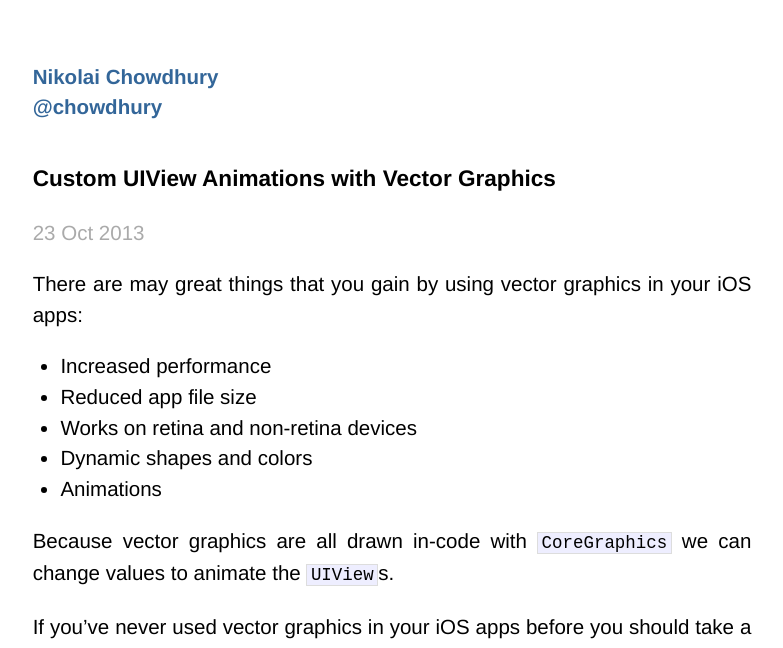
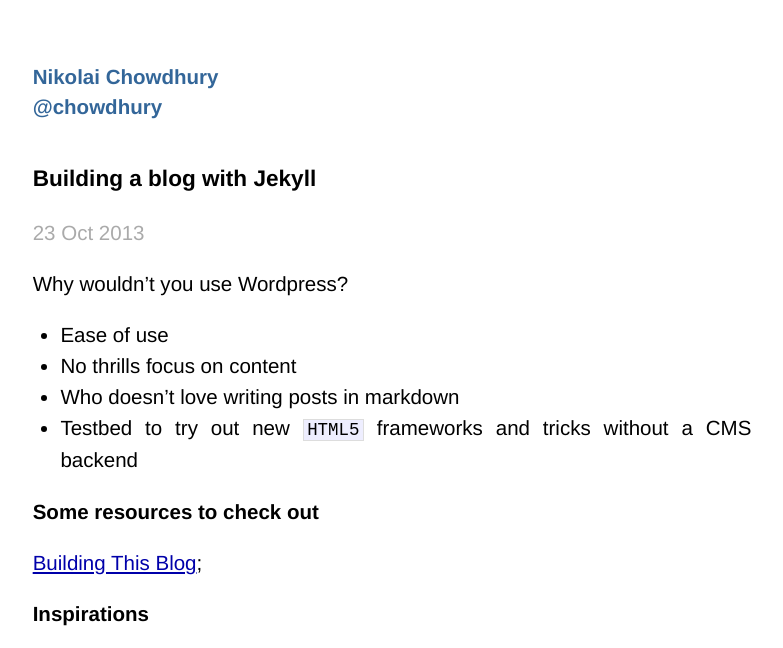
Before and after one commit to chowdhury/nikolai.in, a Jekyll site: the page built from _posts/2013-10-23-custom-uiview-animations-with-vector-graphics.md, in a window 1280 px wide and 1400 px high. Shown: the top 648 px of the window, without its empty margins (248-1031 px from the left). Built offline with Jekyll 4.4.1, drawn with Linux system fonts in a browser that asks for light colours; comment, search, counter and statistics services are not loaded; some of the changed text lies outside the part shown.

Commit message:
made changes

```diff
--- a/_posts/2013-10-23-custom-uiview-animations-with-vector-graphics.md
+++ b/_posts/2013-10-23-custom-uiview-animations-with-vector-graphics.md
@@ -1,41 +1,21 @@
 ---
 layout: post
-title: Custom UIView Animations with Vector Graphics
+title: Building a blog with Jekyll
+published: true
 ---
 
-There are may great things that you gain by using vector graphics in your iOS apps:
+Why wouldn't you use Wordpress?
 
-* Increased performance
-* Reduced app file size
-* Works on retina and non-retina devices
-* Dynamic shapes and colors
-* Animations
+* Ease of use
+* No thrills focus on content
+* Who doesn't love writing posts in markdown
+* Testbed to try out new `HTML5` frameworks and tricks without a CMS backend
 
-Because vector graphics are all drawn in-code with `CoreGraphics` we can change values to animate the `UIView`s.
+## Some resources to check out
+[Building This Blog](http://eyeshalfclosed.com/blog/2013/07/30/building-this-blog/);
 
-If you've never used vector graphics in your iOS apps before you should take a look at [PaintCode](http://www.paintcodeapp.com/); PaintCode is an awesome vector drawing app that generates Objective-C code that you can copy and paste into your application. I don't build an iOS app without it now.
+## Inspirations
 
-## Example
+Why not?
 
-What we are going to create is and animation that is similar to the following; please note that this GIF only has 5 frames, our animation will be smooth from start to finish:
-
-![Custom UIView Animation]({{site.url}}/images/custom_ui_animation.gif)
-
-## Custom Control CALayer
-
-The key to creating a custom animation lies within the view's layer class. The `CALayer`'s `drawInContext:` method will draw the curved arrow and by changing the `percentage` property will determine the x position of the arrow head's frame:
-
-{% gist 6337586 RCArrowControlLayer.h %}
-{% gist 6337586 RCArrowControlLayer.m %}
-
-The important parts to creating this animation layer is making sure that the `percentage` property is `@dynamic` and that we update the display when the `percentage` property changed.
-
-We also set the action for the `percentage` to return a nice `CABasicAnimation`. This means that when we change `percentage` from 1 to 0 the actual property transitions from 1 to 0.9 to 0.8 ... 0.2 to 0.1 to 0.0 with the given easing function.
-
-## Usage
-
-Once we have created a the layer we can easily create the `UIView` that implements this layer and add this to our `UIViewController` either via code or Interface Builder.
-
-I've created a sample project on GitHub that contains all the source and shows the implementation here:
-
-[https://github.com/rogchap/.../CustomUIViewAnimation](https://github.com/rogchap/SampleProjects/tree/master/CustomUIViewAnimation)
+![Morescape Home](http://morescape.com/images/morescape_home.jpg)
```
